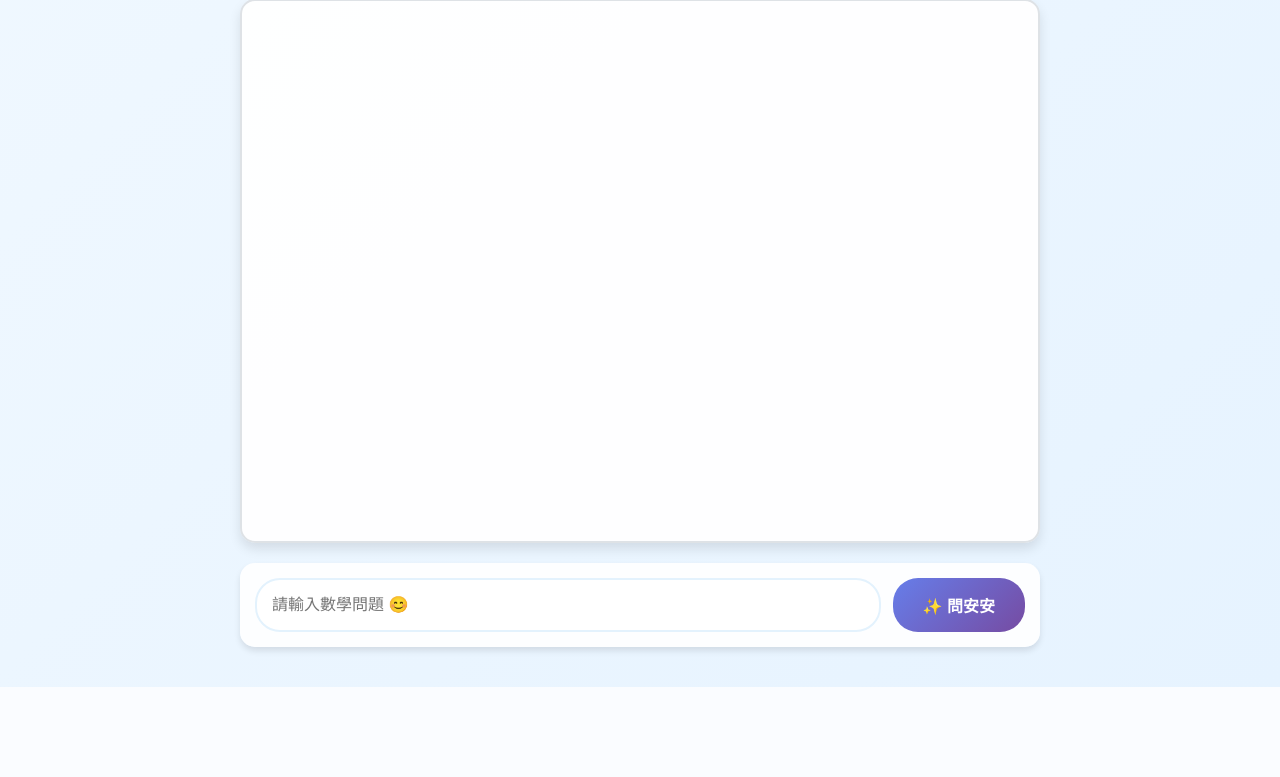
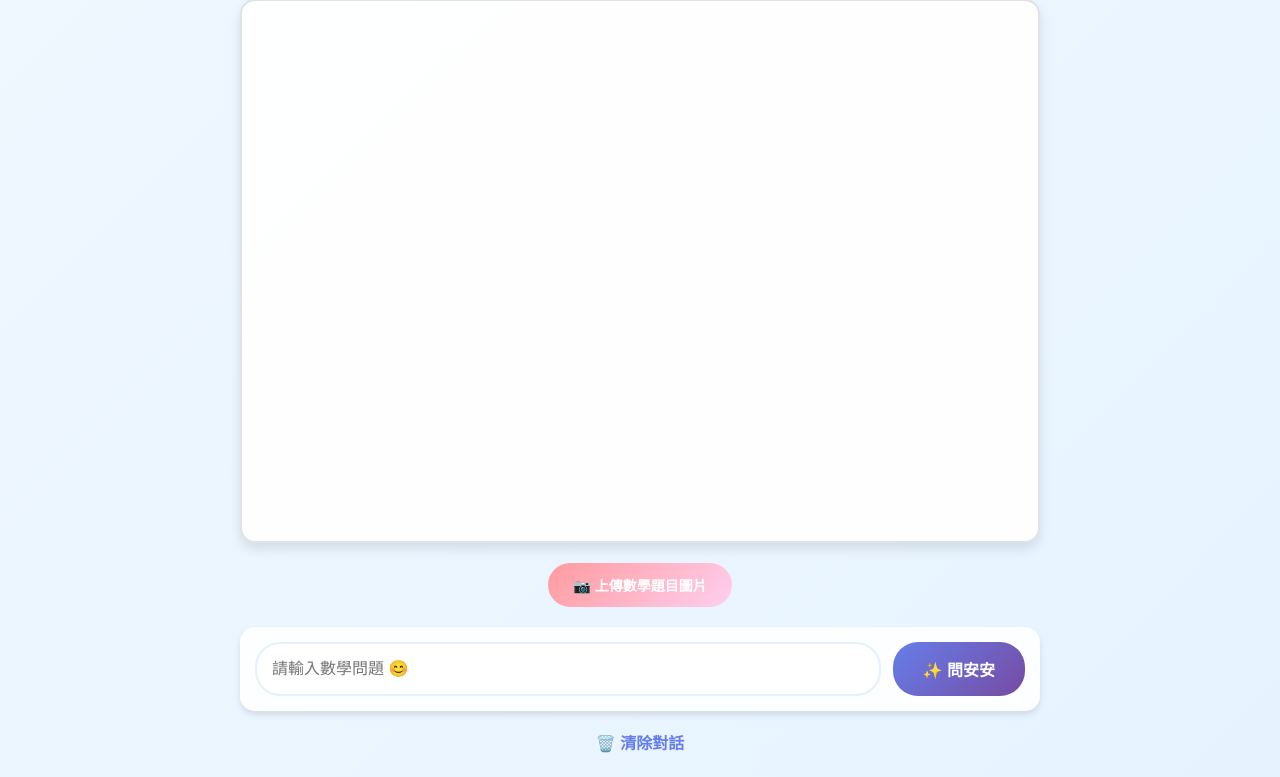
Before and after one commit to Carsonliu168/my-ai-tutor, a Flask app: page / in a window 1280 px wide. Shown: the part 200-977 px from the top of the page. Before the commit the page ends 887 px from the top, so only its background shows below. Run offline with Flask 3, Linux system fonts and the light colour scheme.

Commit message:
update: final version with clear chat, image upload and animation

```diff
--- a/app.py
+++ b/app.py
@@ -1,6 +1,6 @@
 # ================================
 # 📘 安安專案主程式 app.py
-# 升級版：加入 /analyze_image (Vision + GPT 幾何解題)
+# 版本：v2.2 — 含清除對話 + 圖片上傳 + DeepSeek + Vision
 # ================================
 
 from flask import Flask, render_template, request, jsonify
@@ -24,6 +24,7 @@ try:
     if creds_json:
         json.loads(creds_json)
         print("✅ 成功讀到 GOOGLE_APPLICATION_CREDENTIALS_JSON")
+
         # 初始化 Vision API
         with open("google_cred.json", "w", encoding="utf-8") as f:
             f.write(creds_json)
@@ -36,8 +37,9 @@ except Exception as e:
     print("⚠️ 啟動時環境檢查出錯：", e)
     vision_client = None
 
+
 # -------------------------------
-# 📄 首頁 - 修正版：支持 GET 和 POST
+# 📄 首頁 - 文字問答功能
 # -------------------------------
 @app.route("/", methods=["GET", "POST"])
 def home():
@@ -46,15 +48,22 @@ def home():
     if request.method == "POST":
         user_message = request.form.get("message", "")
         if user_message:
-            # 呼叫 DeepSeek API
-            headers = {"Authorization": f"Bearer {deepseek_api_key}", "Content-Type": "application/json"}
+            headers = {
+                "Authorization": f"Bearer {deepseek_api_key}",
+                "Content-Type": "application/json"
+            }
             payload = {
                 "model": "deepseek-chat",
                 "messages": [{"role": "user", "content": user_message}]
             }
 
             try:
-                r = requests.post("https://api.deepseek.com/chat/completions", headers=headers, json=payload, timeout=30)
+                r = requests.post(
+                    "https://api.deepseek.com/chat/completions",
+                    headers=headers,
+                    json=payload,
+                    timeout=30
+                )
                 ai_response = r.json().get("choices", [{}])[0].get("message", {}).get("content", "沒有回應")
 
                 conversation.append({"role": "user", "content": user_message})
@@ -64,32 +73,9 @@ def home():
 
     return render_template("index.html", conversation=conversation)
 
-# -------------------------------
-# 💬 一般問答 (原功能)
-# -------------------------------
-@app.route("/ask", methods=["POST"])
-def ask():
-    data = request.get_json()
-    question = data.get("question", "")
-    if not question:
-        return jsonify({"result": "請輸入問題內容"}), 400
-
-    # 呼叫 DeepSeek / GPT API（這裡用 DeepSeek 範例）
-    headers = {"Authorization": f"Bearer {deepseek_api_key}", "Content-Type": "application/json"}
-    payload = {
-        "model": "deepseek-chat",
-        "messages": [{"role": "user", "content": question}]
-    }
-
-    try:
-        r = requests.post("https://api.deepseek.com/chat/completions", headers=headers, json=payload, timeout=30)
-        result = r.json().get("choices", [{}])[0].get("message", {}).get("content", "（沒有回應）")
-        return jsonify({"result": result})
-    except Exception as e:
-        return jsonify({"result": f"⚠️ 伺服器錯誤：{e}"}), 500
 
 # -------------------------------
-# 🧮 新功能：上傳圖片 → Vision OCR + GPT 幾何解題
+# 🧮 圖片上傳：Vision OCR + DeepSeek 幾何解題
 # -------------------------------
 @app.route("/analyze_image", methods=["POST"])
 def analyze_image():
@@ -100,7 +86,7 @@ def analyze_image():
     image_bytes = image_file.read()
     image_base64 = base64.b64encode(image_bytes).decode("utf-8")
 
-    # --- 用 Google Vision OCR ---
+    # --- OCR 辨識 ---
     ocr_text = ""
     try:
         if vision_client:
@@ -114,11 +100,11 @@ def analyze_image():
         print("⚠️ Vision OCR 發生錯誤：", e)
         ocr_text = "(OCR 失敗)"
 
-    # --- 將圖片 + OCR 結果交給 GPT 做幾何分析 ---
+    # --- 交給 DeepSeek 解題 ---
     headers = {"Authorization": f"Bearer {deepseek_api_key}", "Content-Type": "application/json"}
     prompt = f"""
-請閱讀下列 OCR 文字內容,並同時觀察圖片（若有圖形）。
-這是一道幾何圖形相關的數學題,請推理題意並詳細講解解題步驟。
+請閱讀下列 OCR 文字內容，並同時觀察圖片（若有圖形）。
+這是一道幾何或應用題，請推理題意並詳細講解解題步驟。
 
 題目文字：
 {ocr_text}
@@ -127,10 +113,13 @@ def analyze_image():
     payload = {
         "model": "deepseek-chat",
         "messages": [
-            {"role": "user", "content": [
-                {"type": "text", "text": prompt},
-                {"type": "image_base64", "image_base64": image_base64}
-            ]}
+            {
+                "role": "user",
+                "content": [
+                    {"type": "text", "text": prompt},
+                    {"type": "image_base64", "image_base64": image_base64}
+                ]
+            }
         ]
     }
 
@@ -142,6 +131,15 @@ def analyze_image():
         print("⚠️ analyze_image 發生錯誤：", e)
         return jsonify({"result": f"⚠️ 系統錯誤：{e}"}), 500
 
+
+# -------------------------------
+# 🧹 清除對話
+# -------------------------------
+@app.route("/clear")
+def clear():
+    return render_template("index.html", conversation=[])
+
+
 # -------------------------------
 # 🩺 健康檢查（可選）
 # -------------------------------
@@ -149,6 +147,7 @@ def analyze_image():
 def health():
     return jsonify({"status": "ok"}), 200
 
+
 # -------------------------------
 # 🚀 主程式入口
 # -------------------------------
--- a/templates/index.html
+++ b/templates/index.html
@@ -136,12 +136,57 @@
             box-shadow: 0 4px 8px rgba(0,0,0,0.2);
         }
 
+        .upload-area {
+            text-align: center;
+            margin: 20px 0;
+        }
+
+        .upload-btn {
+            padding: 12px 25px;
+            background: linear-gradient(135deg, #ff9a9e 0%, #fecfef 100%);
+            color: white;
+            border: none;
+            border-radius: 25px;
+            cursor: pointer;
+            font-size: 14px;
+            font-weight: bold;
+        }
+
         .loading {
             text-align: center;
             color: #667eea;
             font-weight: bold;
             margin: 10px 0;
             display: none;
+        }
+
+        .preview {
+            display: none;
+            margin-top: 10px;
+            text-align: center;
+        }
+
+        .preview img {
+            max-width: 300px;
+            border-radius: 10px;
+            box-shadow: 0 4px 8px rgba(0,0,0,0.2);
+        }
+
+        .controls {
+            text-align: center;
+            margin-top: 15px;
+        }
+
+        .controls a {
+            color: #667eea;
+            text-decoration: none;
+            font-weight: bold;
+            transition: color 0.3s;
+        }
+
+        .controls a:hover {
+            color: #764ba2;
+            text-decoration: underline;
         }
     </style>
 </head>
@@ -153,13 +198,21 @@
     </div>
 
     <div id="chatContainer" class="chat-container">
-        <div id="thinking" class="loading">🧠 安安老師正在思考中...</div>
         {% for msg in conversation %}
         <div class="message {{ 'user' if msg.role == 'user' else 'assistant' }}">
-            <div class="message-header">{{ '你' if msg.role == 'user' else '安安老師' }}:</div>
+            <div class="message-header">{{ '你' if msg.role == 'user' else '安安老師' }}：</div>
             <div class="message-content">{{ msg.content|safe }}</div>
         </div>
         {% endfor %}
+        <div id="thinking" class="loading">🧠 安安老師正在思考中...</div>
+    </div>
+
+    <div class="upload-area">
+        <input type="file" id="imageInput" accept="image/*" style="display:none;">
+        <button class="upload-btn" onclick="document.getElementById('imageInput').click();">📷 上傳數學題目圖片</button>
+        <div class="preview" id="previewArea">
+            <img id="previewImage" alt="圖片預覽">
+        </div>
     </div>
 
     <form method="POST" id="textForm">
@@ -170,11 +223,60 @@
         </div>
     </form>
 
+    <div class="controls">
+        <a href="/clear" onclick="return confirm('確定要清除所有對話嗎？')">🗑️ 清除對話</a>
+    </div>
+
     <script>
-        window.onload = function() {
-            document.getElementById('chatContainer').scrollTop =
-                document.getElementById('chatContainer').scrollHeight;
-        };
+        const thinkingEl = document.getElementById("thinking");
+        const imageInput = document.getElementById("imageInput");
+        const previewArea = document.getElementById("previewArea");
+        const previewImage = document.getElementById("previewImage");
+
+        function scrollToBottom() {
+            const container = document.getElementById("chatContainer");
+            container.scrollTop = container.scrollHeight;
+        }
+
+        document.getElementById("textForm").addEventListener("submit", function () {
+            thinkingEl.style.display = "block";
+            scrollToBottom();
+        });
+
+        imageInput.addEventListener("change", function (event) {
+            const file = event.target.files[0];
+            if (!file) return;
+
+            previewImage.src = URL.createObjectURL(file);
+            previewArea.style.display = "block";
+            thinkingEl.style.display = "block";
+            scrollToBottom();
+
+            const formData = new FormData();
+            formData.append("image", file);
+
+            fetch("/analyze_image", {
+                method: "POST",
+                body: formData
+            })
+            .then(res => res.json())
+            .then(data => {
+                thinkingEl.style.display = "none";
+                const chat = document.getElementById("chatContainer");
+                chat.innerHTML += `
+                    <div class="message assistant">
+                        <div class="message-header">安安老師：</div>
+                        <div class="message-content">${data.result}</div>
+                    </div>`;
+                scrollToBottom();
+            })
+            .catch(err => {
+                thinkingEl.style.display = "none";
+                alert("圖片上傳或辨識失敗，請重試！");
+            });
+        });
+
+        scrollToBottom();
     </script>
 </body>
 </html>
```
